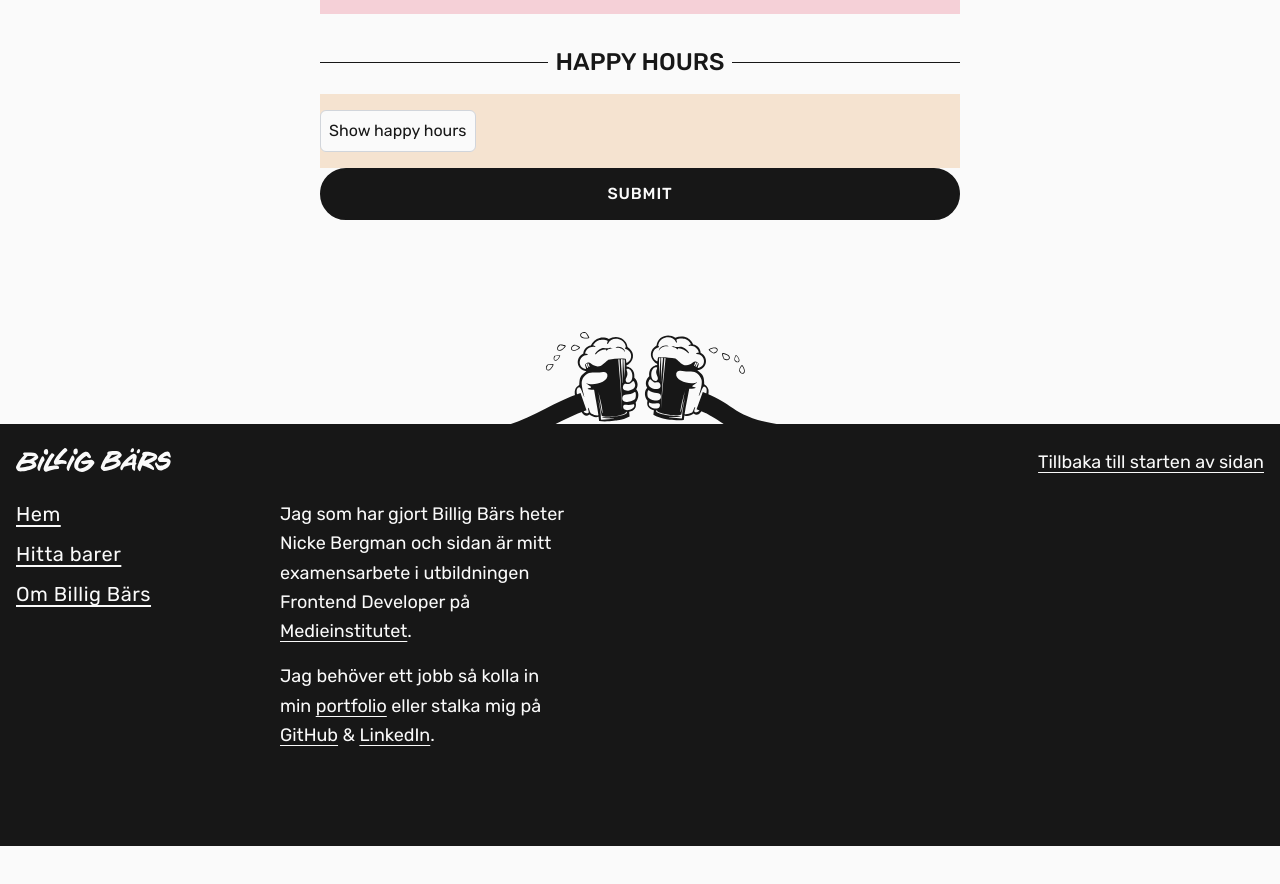
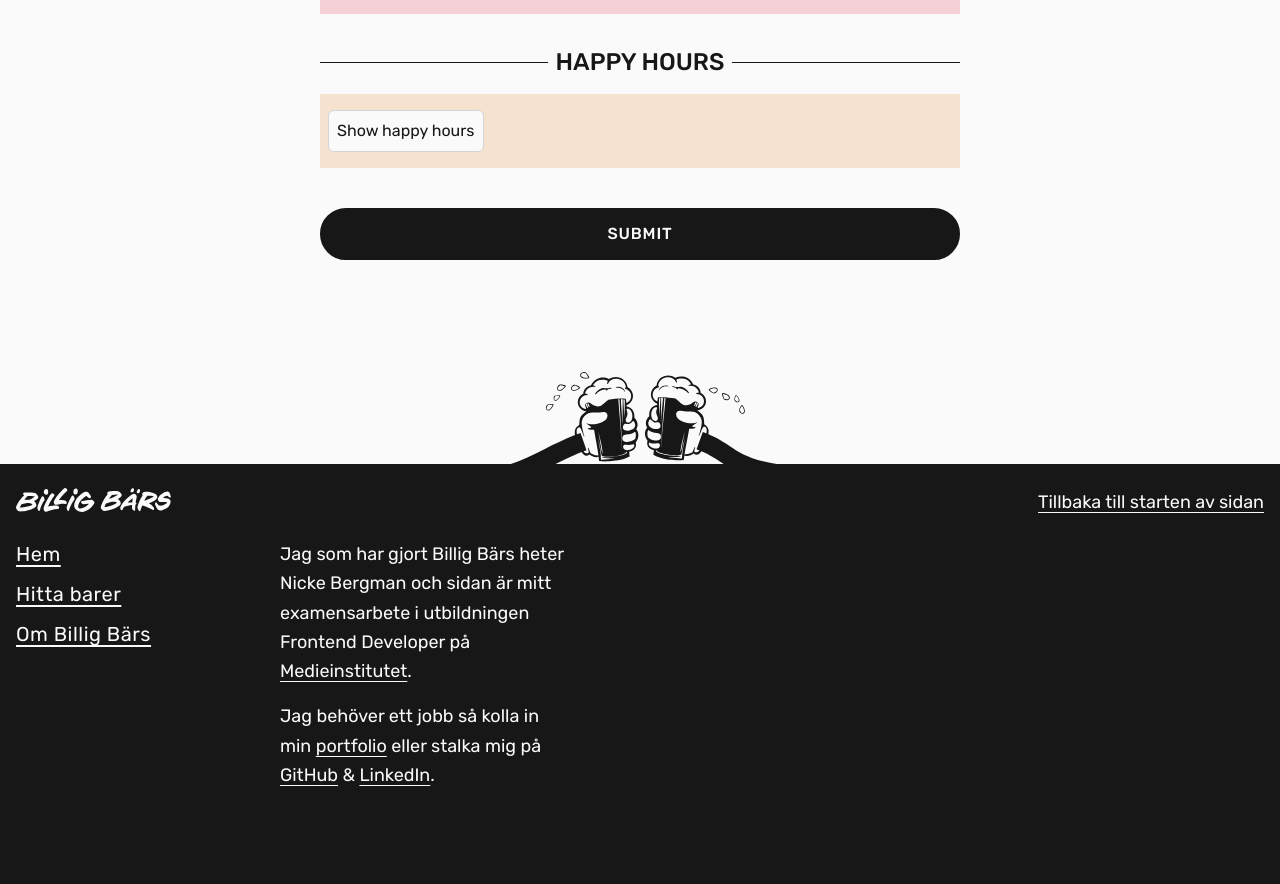
Before and after one commit to nickenickenicke/billig-bars, a Next.js app: page /bar-admin in a window 1280 px wide. Shown: the part 1589-2473 px from the top of the page. Before the commit the page ends 2435 px from the top, so only its background shows below. Built offline with nearby package versions, Linux system fonts and the light colour scheme; a web font is replaced by a local one.

Commit message:
Minor style changes

```diff
--- a/src/components/BarAdminForm.tsx
+++ b/src/components/BarAdminForm.tsx
@@ -56,8 +56,8 @@ export const BarAdminForm = () => {
 
       <Subheading className="mb-4">Happy hours</Subheading>
       <FormHappyHours />
-      <span className="block">{formState.message && formState.message} </span>
-      <FormSubmitButton label={'Submit'} loadingMessage={'Loading...'} />
+      <span className="block p-2">{formState.message && formState.message} </span>
+      <FormSubmitButton label={'Submit'} loadingMessage={'Loading...'} className="mt-6" />
     </form>
   )
 }
--- a/src/components/form/FormHappyHours.tsx
+++ b/src/components/form/FormHappyHours.tsx
@@ -114,7 +114,7 @@ export const FormHappyHours = () => {
   }
 
   return (
-    <div className="happy-hours bg-bg-mustard py-4">
+    <div className="happy-hours bg-bg-mustard px-2 py-4">
       <button type="button" onClick={toggleHappyHours}>
         Show happy hours
       </button>
```
